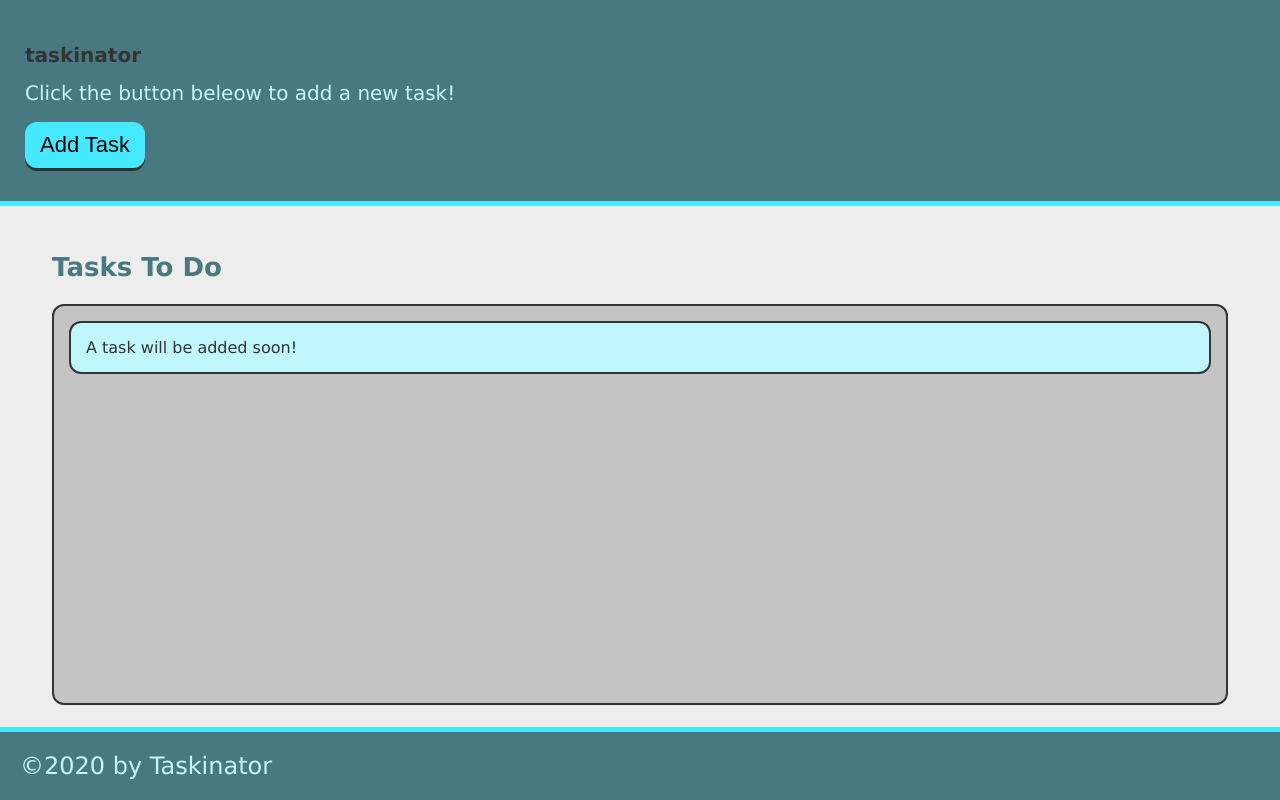
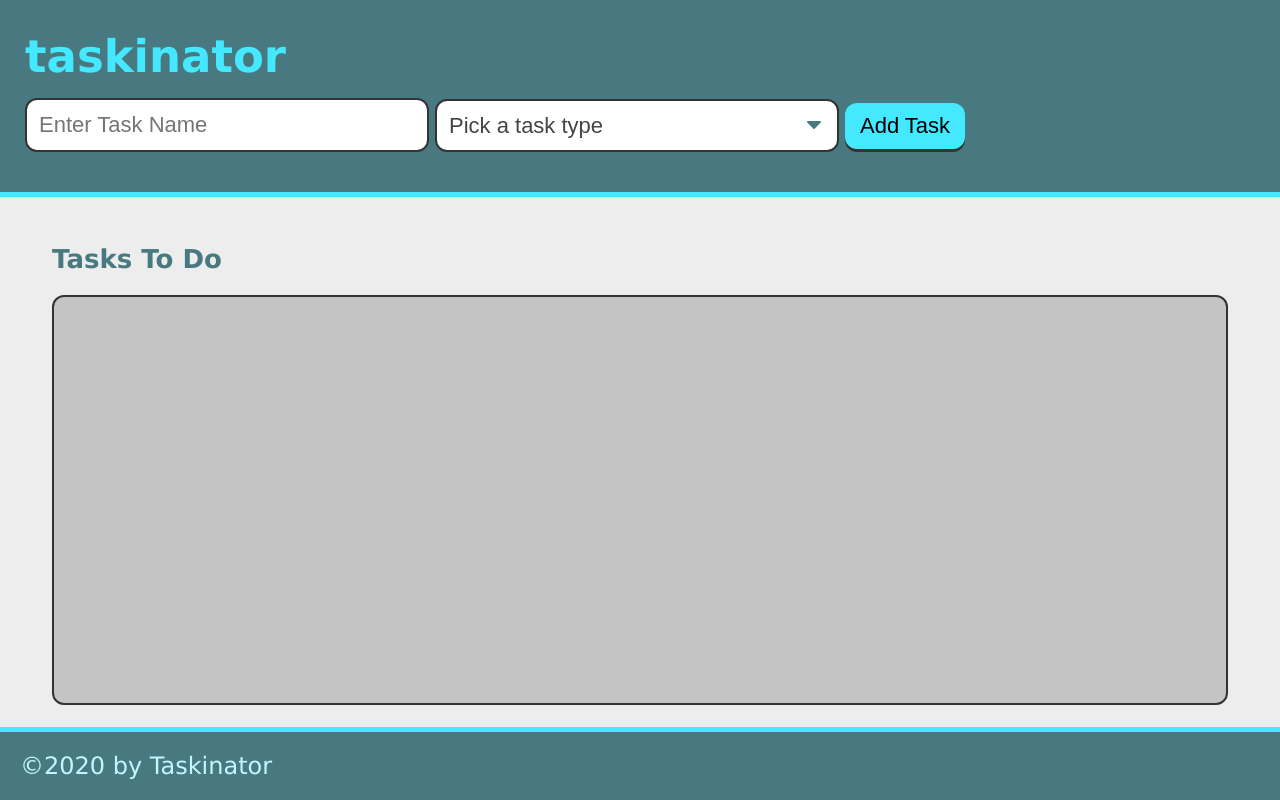
Before and after one commit to markcfleming1990/taskinator, a plain HTML site: page index.html in a window 1280 px wide. Drawn offline with Linux system fonts and the light colour scheme.

Commit message:
added drop down and task text field

```diff
--- a/index.html
+++ b/index.html
@@ -12,17 +12,33 @@
 </head>
 <body>
   <header>
-    <h1 lass="page-title">taskinator</h1>
-    <p>Click the button beleow to add a new task!</p>
-    <button class="btn" id="save-task">Add Task</button>
+    <h1 class="page-title">taskinator</h1>
+    <form id="task-form">
+      <div class="form-group">
+        <input type="text" name="task-name" placeholder="Enter Task Name" />
+      </div>
+
+<div class="form-group">
+  <select name="task-type" class="select-dropdown">
+    <option value="" disabled selected>Pick a task type</option>
+    <option value="Print">Print</option>
+    <option value="Web">Web</option>
+    <option value="Mobile">Mobile</option>
+    </select>
+    </div>
+
+
+      <div class="form-group">
+      <button class="btn" id="save-task" type="submit">Add Task</button>
+    </div>
+    </form>
+
   </header>
 
 <main class="page-content">
   <section class="task-list-wrapper">
     <h2 class="list-title">Tasks To Do</h2>
-    <ul class="task-list" id="tasks-to-do">
-      <li class="task-item">A task will be added soon!</li>
-    </ul>
+    <ul class="task-list" id="tasks-to-do"></ul>
   </section>
 </main>
 
```
